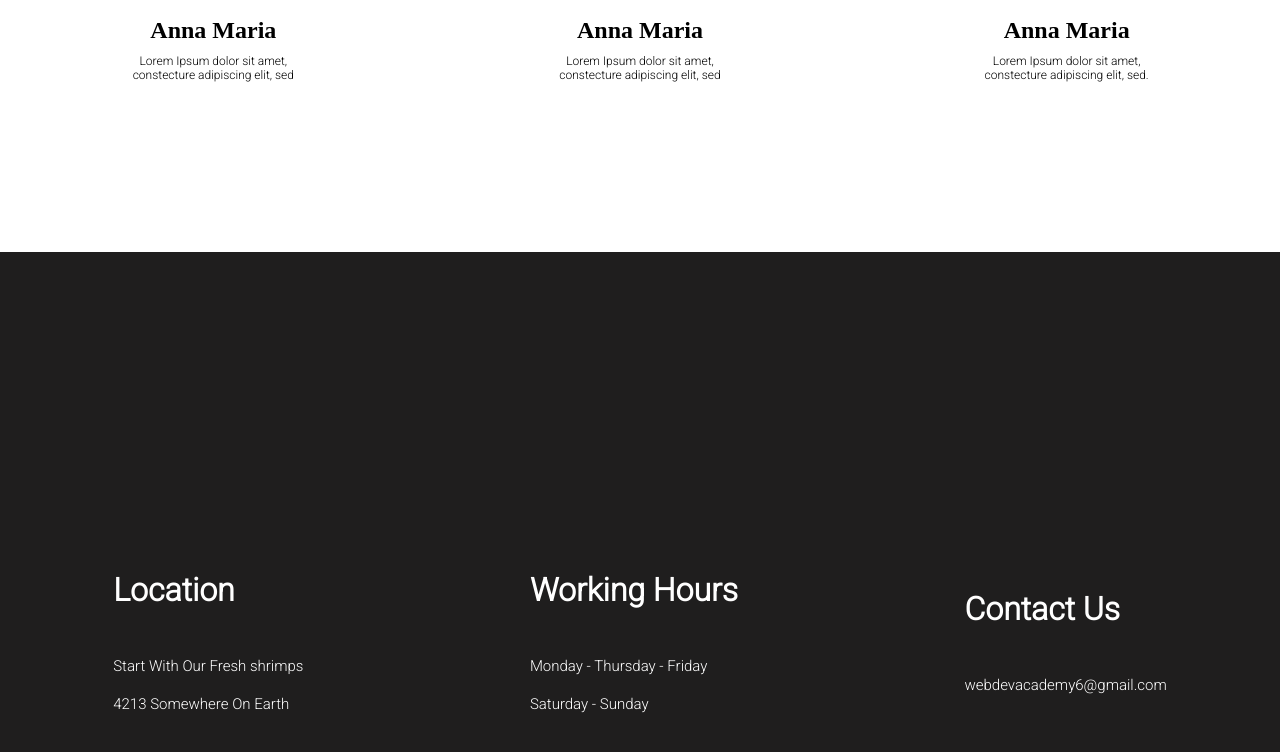
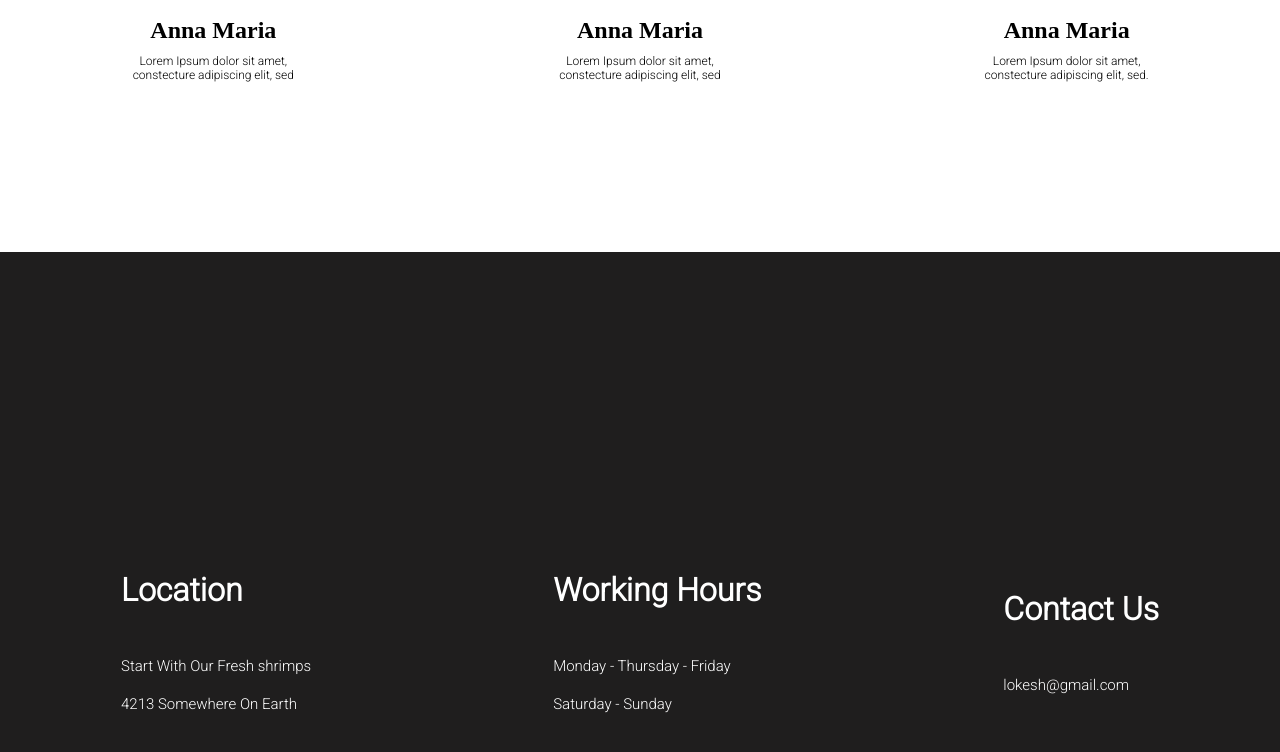
Before and after one commit to lxkeshu/hoodie, a plain HTML site: page index.html in a window 1280 px wide. Shown: the part 3036-3788 px from the top of the page. Drawn offline with Linux system fonts and the light colour scheme.

Commit message:
Update index.html

```diff
--- a/index.html
+++ b/index.html
@@ -167,7 +167,7 @@
     </div>
       <div class="container">
       <h1 class="footer-heading">Contact Us</h1>
-      <h2 class="footer-primary-heading">webdevacademy6@gmail.com</h2>
+      <h2 class="footer-primary-heading">lokesh@gmail.com</h2>
     </div>
     </footer>
   </body>
```
